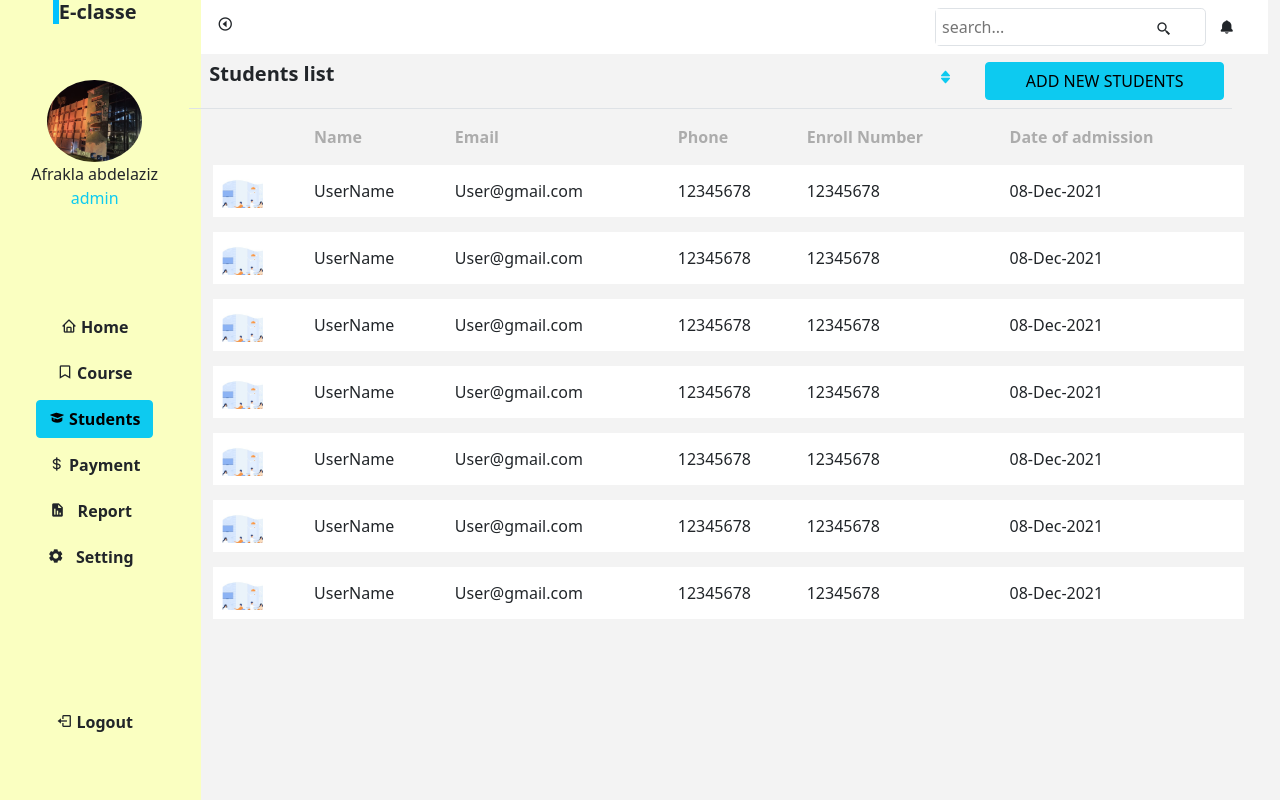
After one commit to afraklaabdelaziz/E-classe, a PHP site: page /page-Students.html in a window 1280 px wide. The commit adds this page. Run offline with PHP 8.4, Linux system fonts and the light colour scheme.

Commit message:
page students de projet E-classe et photo utiliser dans cette page

```diff
--- a/css/style.css
+++ b/css/style.css
@@ -1,6 +1,9 @@
 .body{
     background: linear-gradient(69.66deg, #00C1FE 19.39%, #FAFFC1 96.69%);
     height: 100vh;
+}
+body{
+    background-color: #e5e5e56e;
 }
 aside{
     background-color: #FAFFC1;
@@ -20,3 +23,15 @@ aside{
 .div4{
     background: linear-gradient(110.42deg, #00C1FE 18.27%, #FAFFC1 91.84%);
 }
+.img{
+    height: 50px !important;
+}
+.head{
+    color: rgba(172, 172, 172, 1);
+}
+table{
+    border-spacing: 0 15px !important;
+    border-collapse: separate;
+    max-width: 1200px !important;
+    width: 1200px !important;
+}
--- /dev/null
+++ b/page-Students.html
@@ -0,0 +1,189 @@
+<!DOCTYPE html>
+<html lang="en">
+<head>
+    <meta charset="UTF-8">
+    <meta http-equiv="X-UA-Compatible" content="IE=edge">
+    <meta name="viewport" content="width=device-width, initial-scale=1.0">
+    <link rel="stylesheet" href="css/bootstrap.css">
+    <link rel="stylesheet" href="css/style.css">
+    <link href='https://unpkg.com/boxicons@2.1.1/css/boxicons.min.css' rel='stylesheet'>
+    <title>Document</title>
+</head>
+<body class="row w-100">
+    <aside class="vh-100 col-4 col-sm-4 col-md-3 col-xl-2 d-flex flex-column align-items-center">
+        <div class=" h-25 d-flex flex-column align-items-center">
+            <p class="title fw-bold h5">E-classe</p>
+        <div class="d-flex flex-column align-items-center mt-5">
+            <img class="rounded-circle w-50" src="youcode.jpeg" alt="">
+           <span class="text-center">Afrakla abdelaziz</span>
+           <span class="text-info">admin</span>
+        </div>
+        </div>
+        <div class="d-flex flex-column justify-content-around h-75 col-12">
+    <ul class="list-group col-12 d-flex flex-column align-items-center mt-5">
+        <li class="list-group">
+            <a class="btn" href="">
+               <i class='bx bx-home' ></i>
+               <span class="fw-bold">Home</span>
+            </a>
+    </li>
+    <li class="list-group">
+       <a class="btn mt-2" href="">
+           <i class='bx bx-bookmark'></i>
+          <span class="fw-bold">Course</span>
+       </a>
+   </li>
+   <li class="list-group">
+       <a class="btn btn-info mt-2" href="">
+           <i class='bx bxs-graduation'></i>
+          <span class="fw-bold">Students</span>
+       </a>
+   </li>
+   <li class="list-group">
+       <a class="btn mt-2" href="">
+           <i class='bx bx-dollar'></i>
+          <span class="fw-bold">Payment</span>
+       </a>
+   </li>
+   <li class="list-group">
+       <a class="btn mt-2" href="">
+           <i class='bx bxs-report' ></i>
+          <span class="fw-bold mx-2">Report</span>
+       </a>
+   </li>
+   <li class="list-group">
+       <a class=" btn mt-2" href="">
+           <i class='bx bxs-cog'></i>
+          <span class="fw-bold mx-2">Setting</span>
+       </a>
+   </li>
+</ul>
+   <div class="list-group">
+    <a class=" btn mt-2" href="">
+    <i class='bx bx-log-out'></i>
+         <span class="fw-bold">Logout</span>
+    </a>
+   </div>
+</div>
+</aside>
+<div class="col-8 col-sm-8 col-md-9 col-xl-10">
+    <div class="row">
+<header class="col-12 bg-white d-flex flex-row justify-content-between p-2">
+    <i class='bx bx-caret-left-circle m-2'> </i>
+    <div class="d-flex">
+   <div class="border rounded-3 col-10">
+    <input class="border-0 h-100 col-9" type="search" placeholder=" search... ">
+    <i class='bx bx-search-alt-2 btn col-2' ></i>
+   </div>
+   <i class='bx bxs-bell m-1 px-2 btn'></i>
+    </div>
+</header>
+</div>
+<section class="row col-12 d-flex w-100">
+    <div class=" row d-flex flex-row justify-content-between p-2 border-bottom">
+        <p class="h5 fw-bold col-12 col-md-4 col-lg-6 col-xl-8">Students list</p>
+        <div class="row col-12 col-md-8 col-lg-6 col-xl-4">
+            <i class='bx bxs-sort-alt btn text-info col-3'></i>
+            <div class="btn btn-info col-9">ADD NEW STUDENTS</div>
+        </div>
+    </div>
+   <div class="table-responsive">
+    <table>
+        <tr>
+            <th></th>
+            <th class="head h-50">Name</th>
+            <th class="head">Email</th>
+            <th class="head">Phone</th>
+            <th class="head">Enroll Number</th>
+            <th class="head">Date of admission</th>
+            <th></th>
+        </tr>
+        <tr class="bg-white">
+            <td><img class="img p-2" src="students.png" alt=""></td>
+            <td>UserName</td>
+            <td>User@gmail.com</td>
+            <td>12345678</td>
+            <td>12345678</td>
+            <td>08-Dec-2021</td>
+            <td>
+                <i class='bx bx-pencil btn text-info'></i>
+                <i class='bx bx-trash btn text-info'></i>
+            </td>
+        </tr>
+        <tr class="bg-white">
+            <td><img class="img p-2" src="students.png" alt=""></td>
+            <td>UserName</td>
+            <td>User@gmail.com</td>
+            <td>12345678</td>
+            <td>12345678</td>
+            <td>08-Dec-2021</td>
+            <td>
+                <i class='bx bx-pencil btn text-info'></i>
+                <i class='bx bx-trash btn text-info'></i>
+            </td>
+        </tr>
+        <tr class="bg-white">
+            <td><img class="img p-2" src="students.png" alt=""></td>
+            <td>UserName</td>
+            <td>User@gmail.com</td>
+            <td>12345678</td>
+            <td>12345678</td>
+            <td>08-Dec-2021</td>
+            <td>
+                <i class='bx bx-pencil btn text-info'></i>
+                <i class='bx bx-trash btn text-info'></i>
+            </td>
+        </tr>
+        <tr class="bg-white">
+            <td><img class="img p-2" src="students.png" alt=""></td>
+            <td>UserName</td>
+            <td>User@gmail.com</td>
+            <td>12345678</td>
+            <td>12345678</td>
+            <td>08-Dec-2021</td>
+            <td>
+                <i class='bx bx-pencil btn text-info'></i>
+                <i class='bx bx-trash btn text-info'></i>
+            </td>
+        </tr>
+        <tr class="bg-white">
+            <td><img class="img p-2" src="students.png" alt=""></td>
+            <td>UserName</td>
+            <td>User@gmail.com</td>
+            <td>12345678</td>
+            <td>12345678</td>
+            <td>08-Dec-2021</td>
+            <td>
+                <i class='bx bx-pencil btn text-info'></i>
+                <i class='bx bx-trash btn text-info'></i>
+            </td>
+        </tr>
+        <tr class="bg-white">
+            <td><img class="img p-2" src="students.png" alt=""></td>
+            <td>UserName</td>
+            <td>User@gmail.com</td>
+            <td>12345678</td>
+            <td>12345678</td>
+            <td>08-Dec-2021</td>
+            <td>
+                <i class='bx bx-pencil btn text-info'></i>
+                <i class='bx bx-trash btn text-info'></i>
+            </td>
+        </tr>
+        <tr class="bg-white">
+            <td><img class="img p-2" src="students.png" alt=""></td>
+            <td>UserName</td>
+            <td>User@gmail.com</td>
+            <td>12345678</td>
+            <td>12345678</td>
+            <td>08-Dec-2021</td>
+            <td>
+                <i class='bx bx-pencil btn text-info'></i>
+                <i class='bx bx-trash btn text-info'></i>
+            </td>
+        </tr>
+       </table>
+   </div>
+</section>
+</body>
+</html>
```
Also changed, not shown: students.png (added).
